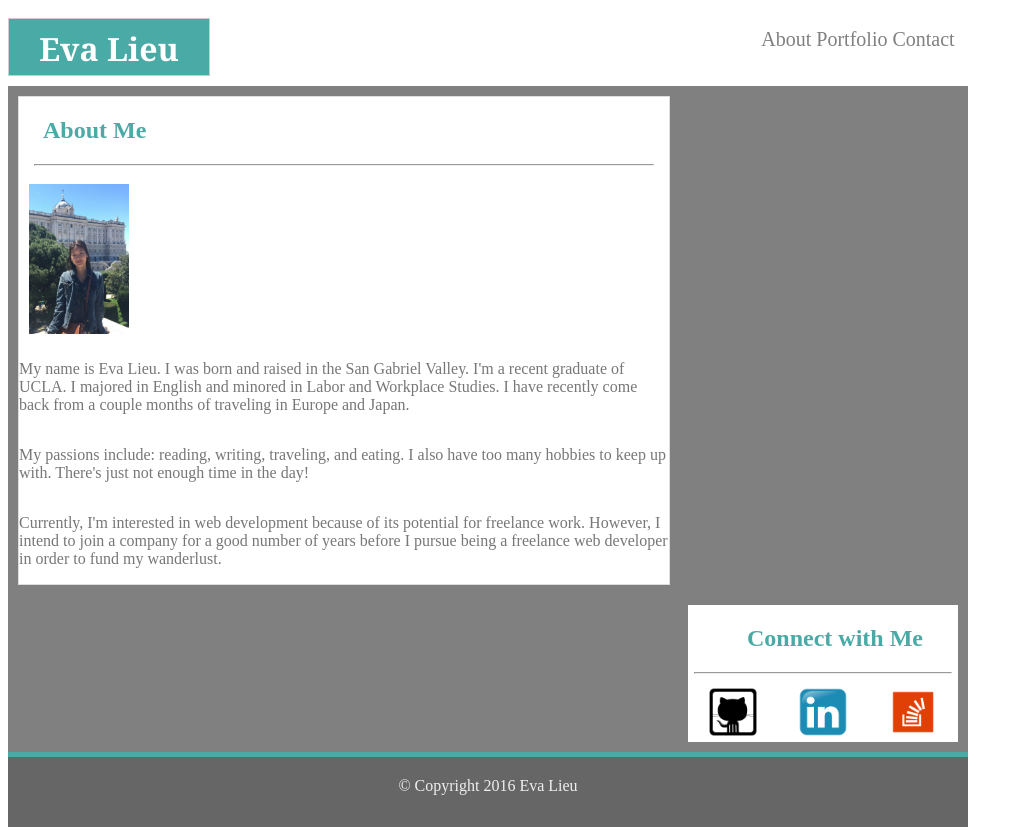
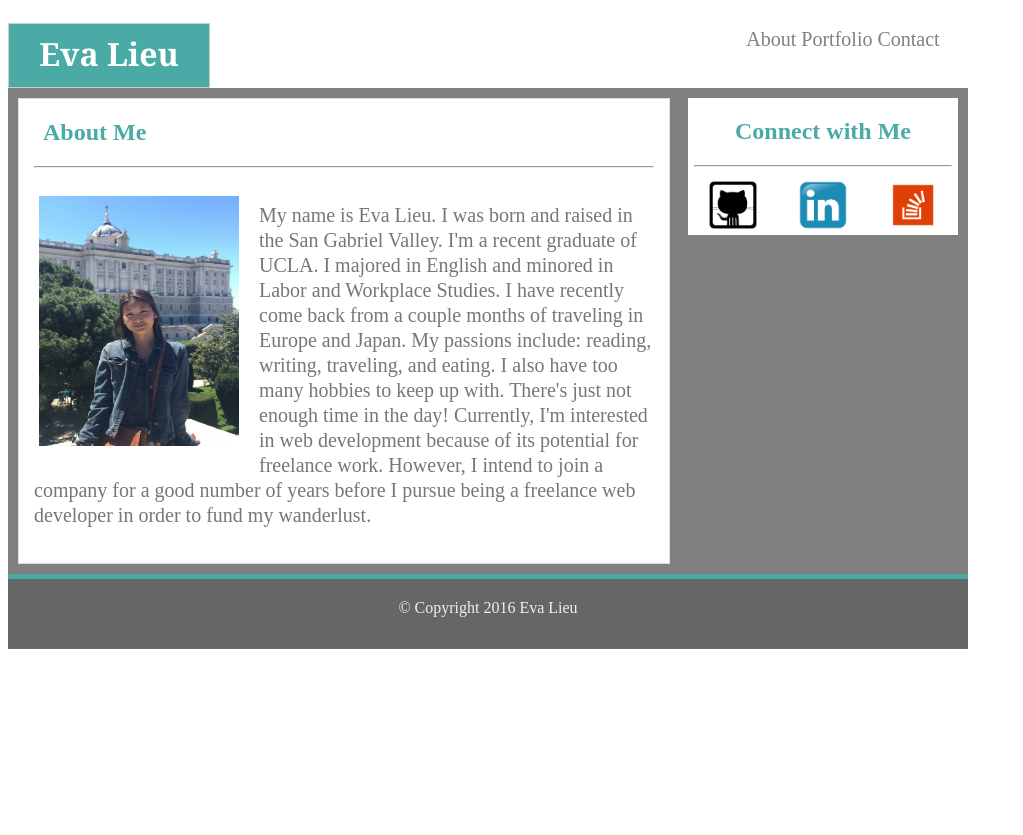
Before and after one commit to ievalieu/port-eva, a PHP site: page /index.html in a window 1280 px wide. Shown: the whole page, without its empty margins (0-1023 px from the left). After the commit the page ends 649 px from the top, so only its background shows below. Run offline with PHP 8.4, Linux system fonts and the light colour scheme.

Commit message:
finished style changes to index.html

```diff
--- a/assets/css/style.css
+++ b/assets/css/style.css
@@ -5,8 +5,8 @@ header {
 	width: 960px;
 	height: 50px
 	border-bottom: 1px solid #cccccc;
-	padding: 0px;
-	margin: 0px;
+	padding: 0px 0px;
+	margin: 0px 0px;
 }
 h1 {
 	font-family: 'Georgia', Times, Times New Roman, serif;
@@ -15,9 +15,9 @@ h1 {
 	border: 1px solid #cccccc;
 	float:left;
 	width: 200px;
-	height: 48px;
+	height: 55px;
 	text-align: center;
-	margin: 10px 0 0 0;
+	margin: 15px 0 0 0;
 	padding-top: 8px;
 }
 nav {
@@ -25,11 +25,11 @@ nav {
 	font-size: 20px;
 	background: #ffffff;
 	width: 200px;
-	height: 48px;
+	height: 50px;
 	text-align: center;
 	margin: 10px auto;
 	padding-top: 10px;
-	padding-right: 10px;
+	padding-right: 25px;
 }
 a {
 	color: gray;
@@ -58,18 +58,19 @@ h2 {
 }
 .connect {
 	color: #4aaaa5;
+	text-indent: 0em;
 	text-align: center;
 }
 .portfolio-img {
-	width: 100px;
-	height: 150px;
-	padding: 10px;
+	width: 200px;
+	height: 250px;
+	padding: 20px;
 	margin: 0 auto;
 	float: left;
 }
 aside {
 	width: 270px;
-	margin: 10px 10px;
+	margin: 10px 10px 0px 0px;
 	float: right;
 	background: #ffffff;
 	overflow: auto;
@@ -105,9 +106,12 @@ img {
 	height: 50px;
 }
 p {
-	float: left;
+	font-size: 20px;
+	font-family: serif, Times, Georgia;
+	float: none;
 	color:#777777;
-	display: inline-block;
+	padding: 15px;
+	line-height: 25px;
 }
 
 label {
--- a/index.html
+++ b/index.html
@@ -24,11 +24,7 @@
 	            <img class="portfolio-img" src="assets/images/portfolio_img.jpg" alt="Portfolio Image of Eva L.">
 
 	            <!-- Current -->
-	            <p>My name is Eva Lieu. I was born and raised in the San Gabriel Valley. I'm a recent graduate of UCLA. I majored in English and minored in Labor and Workplace Studies. I have recently come back from a couple months of traveling in Europe and Japan. </p>
-	            <!-- Passions -->
-	            <p> My passions include: reading, writing, traveling, and eating. I also have too many hobbies to keep up with. There's just not enough time in the day!</p>
-	            <!-- Future Ambitions -->
-	            <p>Currently, I'm interested in web development because of its potential for freelance work. However, I intend to join a company for a good number of years before I pursue being a freelance web developer in order to fund my wanderlust.</p>
+	            <p>My name is Eva Lieu. I was born and raised in the San Gabriel Valley. I'm a recent graduate of UCLA. I majored in English and minored in Labor and Workplace Studies. I have recently come back from a couple months of traveling in Europe and Japan. My passions include: reading, writing, traveling, and eating. I also have too many hobbies to keep up with. There's just not enough time in the day! Currently, I'm interested in web development because of its potential for freelance work. However, I intend to join a company for a good number of years before I pursue being a freelance web developer in order to fund my wanderlust.</p>
 			</div>
 
 			<aside>
```
